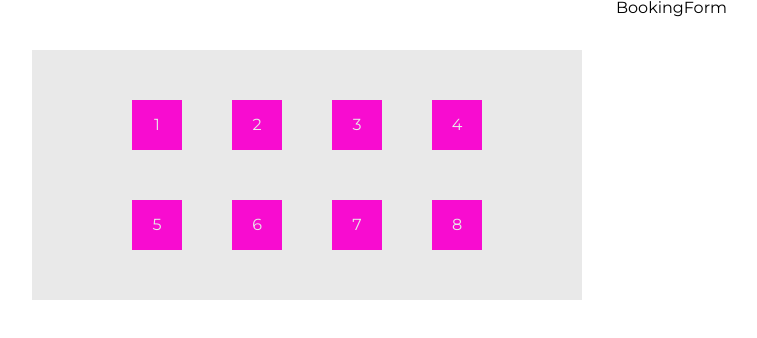
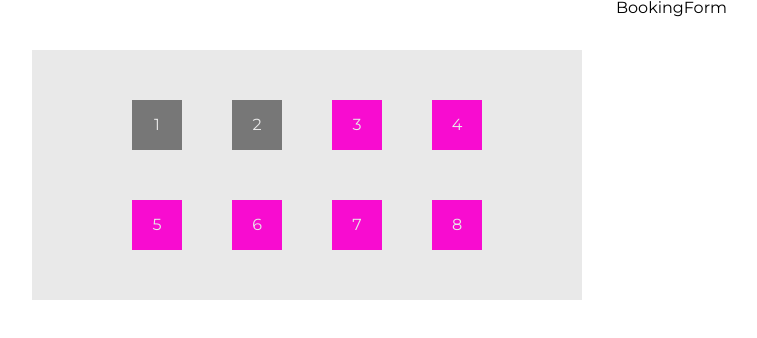
Before and after one commit to tetiana-kozak/restaurant-booking-system, a React (Create React App) app: page / in a window 1280 px wide. Shown: the top 338 px of the page, without its empty margins (32-789 px from the left). Built offline with nearby package versions, Linux system fonts and the light colour scheme.

Commit message:
feat: change table color depending on isBooked

```diff
--- a/src/components/Tables/Tables.scss
+++ b/src/components/Tables/Tables.scss
@@ -4,12 +4,12 @@
   height: 250px;
   background: #e9e9e9;
   position: relative;
+}
 
 .table {
   position: absolute;
   width: 50px;
   height: 50px;
-    background-color: #f80cd0;
   display: flex;
   align-items: center;
   justify-content: center;
@@ -18,4 +18,12 @@
     color: #e9e9e9;
   }
 }
+
+.booked {
+  background-color: #777777;
 }
+
+.free {
+  background-color: #f80cd0;
+  cursor: pointer;
+}
--- a/src/components/Tables/TablesContainer.tsx
+++ b/src/components/Tables/TablesContainer.tsx
@@ -8,12 +8,12 @@ const TablesContainer = (props: Props) => {
     <div className="tables-container">
       {tablesArray.map((table) => (
         <div
-          className="table"
+          className={'table ' + (table.isBooked ? 'booked' : 'free')}
           key={table.id}
           id={table.id.toString()}
           style={{ left: table.positionX, top: table.positionY }}
         >
-          <span className="table-id">{table.id}</span>
+          <span className="table-id ">{table.id}</span>
         </div>
       ))}
     </div>
--- a/src/utils/staticData.ts
+++ b/src/utils/staticData.ts
@@ -5,14 +5,14 @@ export const tablesArray: TableType[] = [
     id: 1,
     positionX: '100px',
     positionY: '50px',
-    isBooked: false,
+    isBooked: true,
     maxPeople: 2,
   },
   {
     id: 2,
     positionX: '200px',
     positionY: '50px',
-    isBooked: false,
+    isBooked: true,
     maxPeople: 4,
   },
   {
```
Lines whose indentation alone changed are shown as unchanged.
